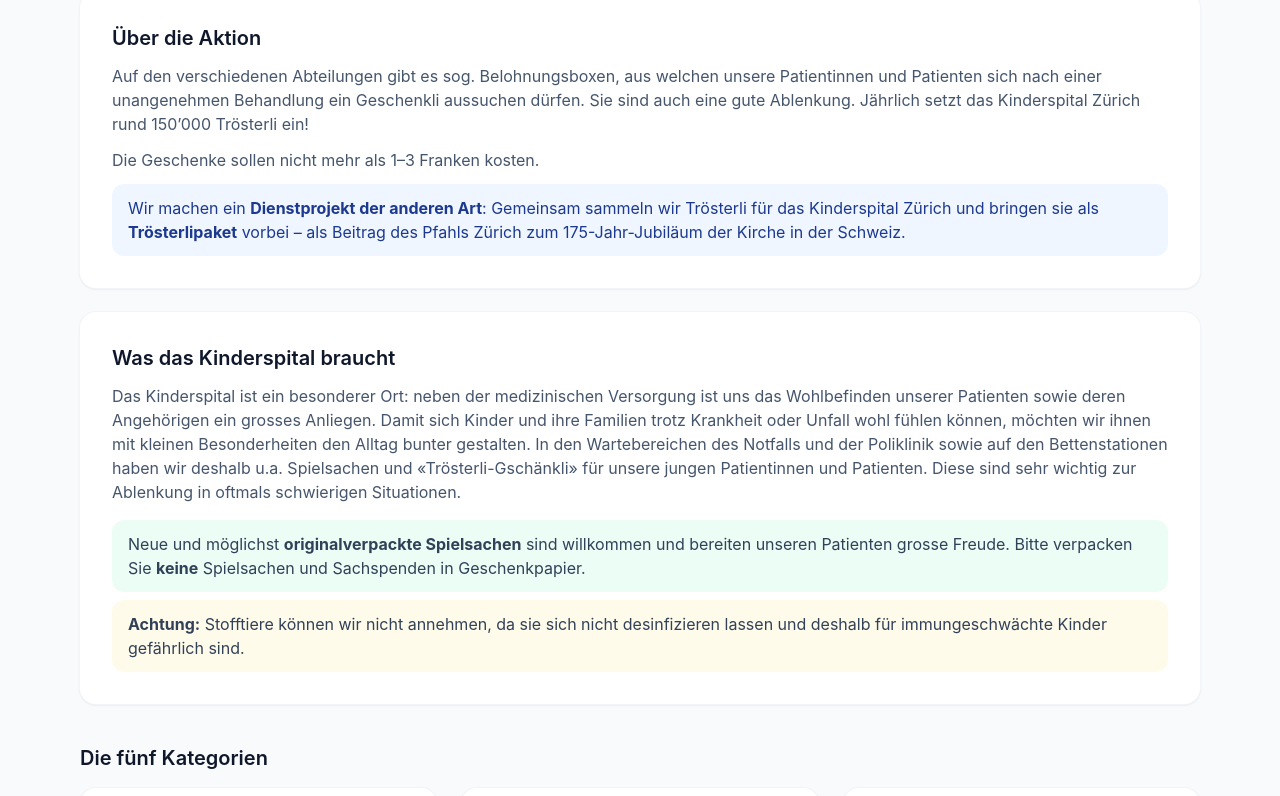
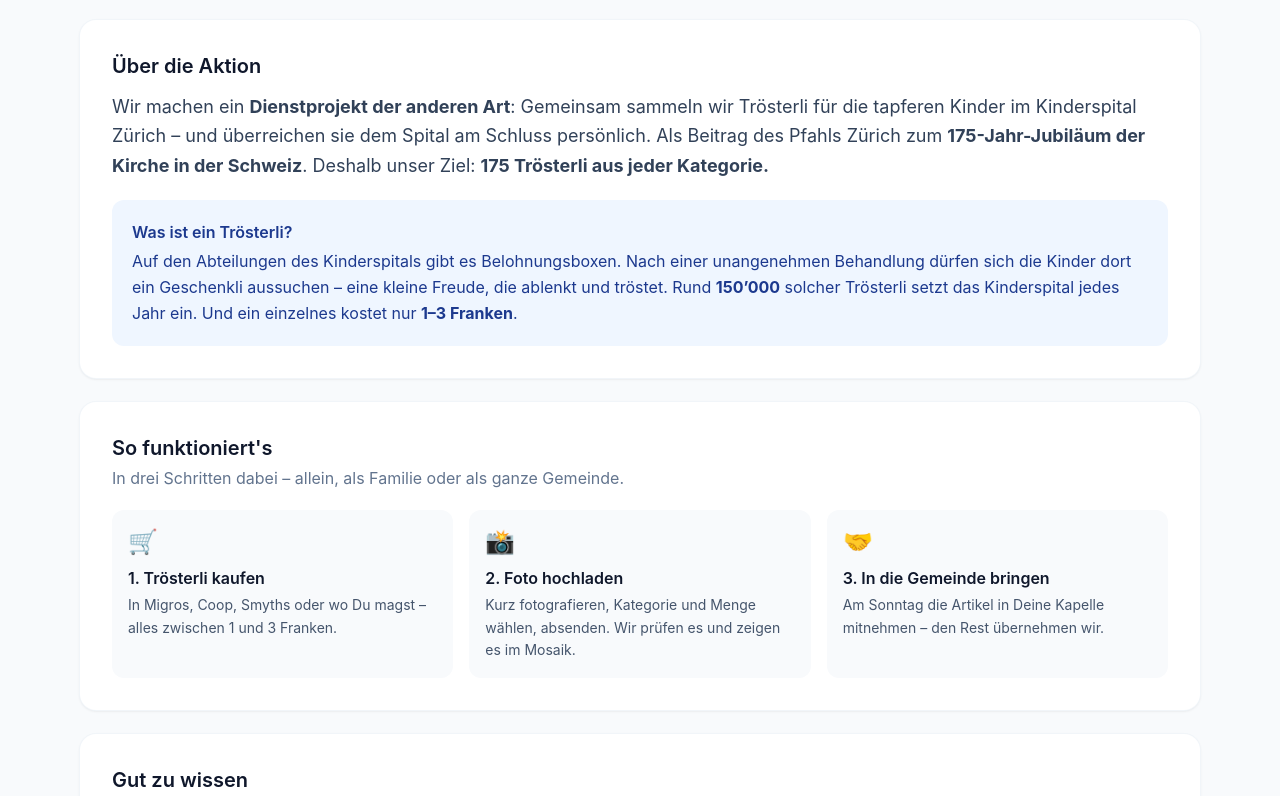
Before and after one commit to Phhofm/justserve-kispi-175, a Vue app: page / in a window 1280 px wide. Shown: the part 698-1494 px from the top of the page. Built offline with nearby package versions, Linux system fonts and the light colour scheme; no server answers; the database is empty.

Commit message:
content: überarbeitete texte und so-funktionierts-abschnitt

```diff
--- a/src/components/AboutSection.vue
+++ b/src/components/AboutSection.vue
@@ -1,18 +1,21 @@
 <template>
   <section class="rounded-2xl bg-white p-6 shadow-sm ring-1 ring-slate-100 sm:p-8">
     <h2 class="text-xl font-semibold text-slate-900">Über die Aktion</h2>
-    <div class="mt-3 space-y-3 text-slate-600">
-      <p>
-        Auf den verschiedenen Abteilungen gibt es sog. Belohnungsboxen, aus welchen unsere
-        Patientinnen und Patienten sich nach einer unangenehmen Behandlung ein Geschenkli aussuchen
-        dürfen. Sie sind auch eine gute Ablenkung. Jährlich setzt das Kinderspital Zürich rund
-        150’000 Trösterli ein!
-      </p>
-      <p>Die Geschenke sollen nicht mehr als 1–3 Franken kosten.</p>
-      <p class="rounded-xl bg-blue-50 px-4 py-3 text-blue-900">
-        Wir machen ein <strong>Dienstprojekt der anderen Art</strong>: Gemeinsam sammeln wir Trösterli
-        für das Kinderspital Zürich und bringen sie als <strong>Trösterlipaket</strong> vorbei – als
-        Beitrag des Pfahls Zürich zum 175-Jahr-Jubiläum der Kirche in der Schweiz.
+    <p class="mt-3 text-lg leading-relaxed text-slate-700">
+      Wir machen ein <strong>Dienstprojekt der anderen Art</strong>: Gemeinsam sammeln wir Trösterli
+      für die tapferen Kinder im Kinderspital Zürich – und überreichen sie dem Spital am Schluss
+      persönlich. Als Beitrag des Pfahls Zürich zum
+      <strong>175-Jahr-Jubiläum der Kirche in der Schweiz</strong>. Deshalb unser Ziel:
+      <strong>175 Trösterli aus jeder Kategorie.</strong>
+    </p>
+
+    <div class="mt-5 rounded-xl bg-blue-50 p-4 text-blue-900 sm:p-5">
+      <h3 class="font-semibold">Was ist ein Trösterli?</h3>
+      <p class="mt-1 leading-relaxed">
+        Auf den Abteilungen des Kinderspitals gibt es Belohnungsboxen. Nach einer unangenehmen
+        Behandlung dürfen sich die Kinder dort ein Geschenkli aussuchen – eine kleine Freude, die
+        ablenkt und tröstet. Rund <strong>150’000</strong> solcher Trösterli setzt das Kinderspital
+        jedes Jahr ein. Und ein einzelnes kostet nur <strong>1–3 Franken</strong>.
       </p>
     </div>
   </section>
--- a/src/components/HeroSection.vue
+++ b/src/components/HeroSection.vue
@@ -13,8 +13,9 @@
         Trösterli für das Kinderspital Zürich
       </h1>
       <p class="mx-auto mt-5 max-w-2xl text-lg text-blue-50">
-        JustServe Pfahl Zürich × Kinderspital Zürich – gemeinsam sammeln wir {{ gesamtziel }} kleine
-        Trösterli und bringen jungen Patientinnen und Patienten ein Lächeln.
+        Gemeinsam sammeln wir Trösterli für die tapferen Kinder im Kinderspital Zürich:
+        {{ gesamtziel }} kleine Freuden, 175 aus jeder der fünf Kategorien. Als Pfahl Zürich zum
+        175-Jahr-Jubiläum der Kirche in der Schweiz.
       </p>
       <button
         type="button"
--- a/src/components/HintsSection.vue
+++ b/src/components/HintsSection.vue
@@ -1,24 +1,21 @@
 <template>
   <section class="rounded-2xl bg-white p-6 shadow-sm ring-1 ring-slate-100 sm:p-8">
-    <h2 class="text-xl font-semibold text-slate-900">Was das Kinderspital braucht</h2>
-    <p class="mt-3 text-slate-600">
-      Das Kinderspital ist ein besonderer Ort: neben der medizinischen Versorgung ist uns das
-      Wohlbefinden unserer Patienten sowie deren Angehörigen ein grosses Anliegen. Damit sich Kinder
-      und ihre Familien trotz Krankheit oder Unfall wohl fühlen können, möchten wir ihnen mit kleinen
-      Besonderheiten den Alltag bunter gestalten. In den Wartebereichen des Notfalls und der
-      Poliklinik sowie auf den Bettenstationen haben wir deshalb u.a. Spielsachen und
-      «Trösterli-Gschänkli» für unsere jungen Patientinnen und Patienten. Diese sind sehr wichtig zur
-      Ablenkung in oftmals schwierigen Situationen.
+    <h2 class="text-xl font-semibold text-slate-900">Gut zu wissen</h2>
+    <p class="mt-3 leading-relaxed text-slate-600">
+      Das Kinderspital ist ein besonderer Ort: Neben der medizinischen Versorgung liegt dem Team das
+      Wohlbefinden der Kinder und ihrer Familien am Herzen. In den Wartebereichen und auf den
+      Bettenstationen gibt es deshalb Spielsachen und «Trösterli-Gschänkli» – gerade in schwierigen
+      Momenten eine wichtige Ablenkung. Genau solche möchten wir beisteuern. Damit sie ankommen,
+      zählt wenig:
     </p>
     <ul class="mt-4 space-y-2 text-slate-700">
-      <li class="rounded-xl bg-emerald-50 px-4 py-3">
-        Neue und möglichst <strong>originalverpackte Spielsachen</strong> sind willkommen und bereiten
-        unseren Patienten grosse Freude. Bitte verpacken Sie <strong>keine</strong> Spielsachen und
-        Sachspenden in Geschenkpapier.
+      <li class="rounded-xl bg-emerald-50 px-4 py-3 leading-relaxed">
+        <strong>Neu und möglichst originalverpackte Spielsachen</strong> – darüber freuen sich die
+        Kinder riesig. Bitte <strong>kein</strong> Geschenkpapier: Sachspenden bleiben ausgepackt.
       </li>
-      <li class="rounded-xl bg-amber-50 px-4 py-3">
-        <strong>Achtung:</strong> Stofftiere können wir nicht annehmen, da sie sich nicht
-        desinfizieren lassen und deshalb für immungeschwächte Kinder gefährlich sind.
+      <li class="rounded-xl bg-amber-50 px-4 py-3 leading-relaxed">
+        <strong>Keine Stofftiere, bitte.</strong> Sie lassen sich nicht desinfizieren und sind deshalb
+        für immungeschwächte Kinder gefährlich.
       </li>
     </ul>
   </section>
--- /dev/null
+++ b/src/components/HowItWorks.vue
@@ -0,0 +1,35 @@
+<script setup lang="ts">
+const SCHRITTE = [
+  {
+    icon: '🛒',
+    titel: 'Trösterli kaufen',
+    text: 'In Migros, Coop, Smyths oder wo Du magst – alles zwischen 1 und 3 Franken.',
+  },
+  {
+    icon: '📸',
+    titel: 'Foto hochladen',
+    text: 'Kurz fotografieren, Kategorie und Menge wählen, absenden. Wir prüfen es und zeigen es im Mosaik.',
+  },
+  {
+    icon: '🤝',
+    titel: 'In die Gemeinde bringen',
+    text: 'Am Sonntag die Artikel in Deine Kapelle mitnehmen – den Rest übernehmen wir.',
+  },
+]
+</script>
+
+<template>
+  <section class="rounded-2xl bg-white p-6 shadow-sm ring-1 ring-slate-100 sm:p-8">
+    <h2 class="text-xl font-semibold text-slate-900">So funktioniert's</h2>
+    <p class="mt-1 text-slate-500">
+      In drei Schritten dabei – allein, als Familie oder als ganze Gemeinde.
+    </p>
+    <ol class="mt-5 grid gap-4 sm:grid-cols-3">
+      <li v-for="(s, i) in SCHRITTE" :key="s.titel" class="rounded-xl bg-slate-50 p-4">
+        <span class="text-2xl" aria-hidden="true">{{ s.icon }}</span>
+        <p class="mt-2 font-semibold text-slate-900">{{ i + 1 }}. {{ s.titel }}</p>
+        <p class="mt-1 text-sm leading-relaxed text-slate-600">{{ s.text }}</p>
+      </li>
+    </ol>
+  </section>
+</template>
--- a/src/components/OverallProgress.vue
+++ b/src/components/OverallProgress.vue
@@ -8,13 +8,13 @@
 <template>
   <section class="rounded-2xl bg-white p-6 shadow-sm ring-1 ring-slate-100">
     <div class="flex flex-wrap items-baseline justify-between gap-2">
-      <h2 class="text-xl font-semibold text-slate-900">Gesamtfortschritt</h2>
+      <h2 class="text-xl font-semibold text-slate-900">Unser gemeinsamer Fortschritt</h2>
       <span class="text-2xl font-bold text-blue-700">
         {{ fortschritt.gesammelt }} / {{ fortschritt.ziel }}
       </span>
     </div>
     <p class="mt-1 text-sm text-slate-500">
-      {{ fortschritt.prozent }} % des Gesamtziels von {{ fortschritt.ziel }} Trösterli
+      {{ fortschritt.prozent }} % von {{ fortschritt.ziel }} Trösterli – jede Spende zählt.
     </p>
     <div class="mt-4">
       <ProgressBar
--- a/src/views/HomeView.vue
+++ b/src/views/HomeView.vue
@@ -6,6 +6,7 @@
 import HeroSection from '../components/HeroSection.vue'
 import OverallProgress from '../components/OverallProgress.vue'
 import AboutSection from '../components/AboutSection.vue'
+import HowItWorks from '../components/HowItWorks.vue'
 import HintsSection from '../components/HintsSection.vue'
 import CategoryCard from '../components/CategoryCard.vue'
 import DonationSection from '../components/DonationSection.vue'
@@ -48,10 +49,11 @@
 
       <div class="mt-8 space-y-6">
         <AboutSection />
+        <HowItWorks />
         <HintsSection />
       </div>
 
-      <h2 class="mt-10 text-xl font-semibold text-slate-900">Die fünf Kategorien</h2>
+      <h2 class="mt-10 text-xl font-semibold text-slate-900">Was wir sammeln</h2>
       <div class="mt-4 grid gap-6 sm:grid-cols-2 lg:grid-cols-3">
         <CategoryCard
           v-for="k in KATEGORIEN"
```
Also changed, not shown: 1 other file (tests, documents, lock files or other folders).
